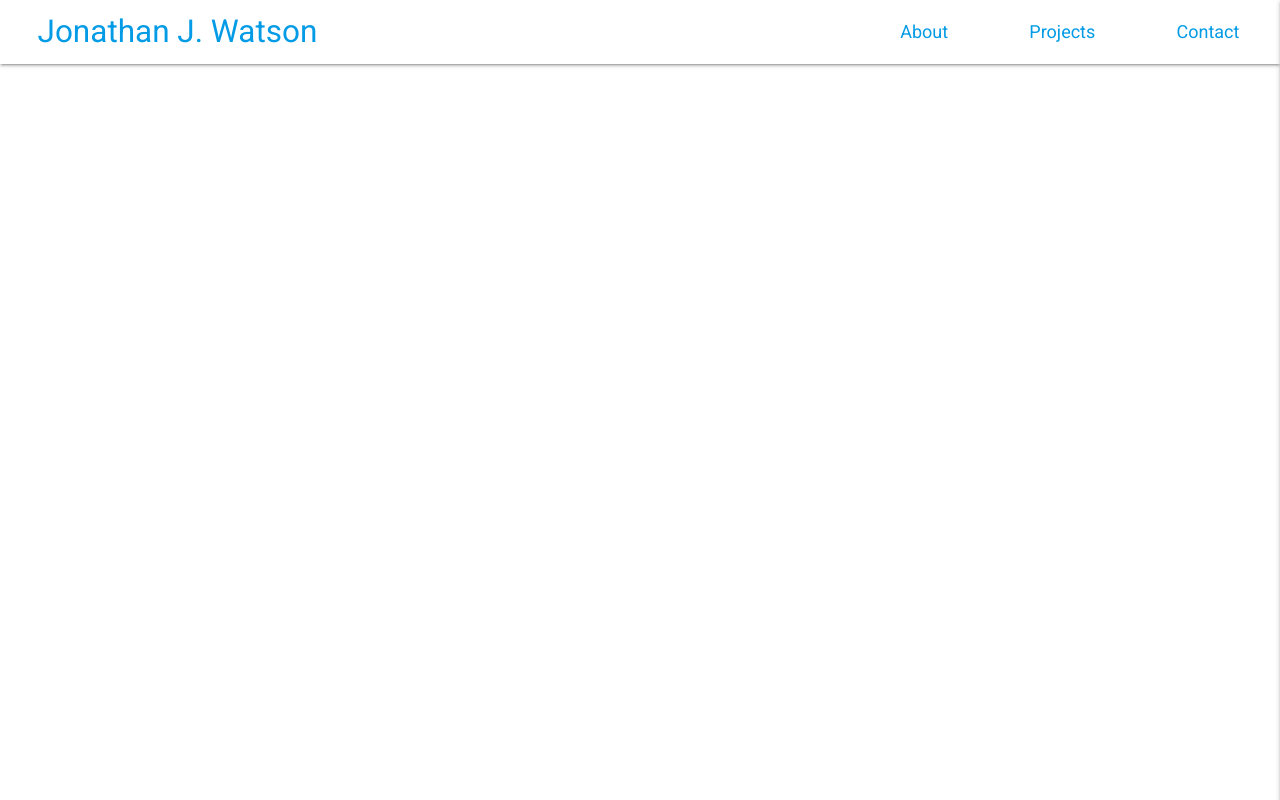
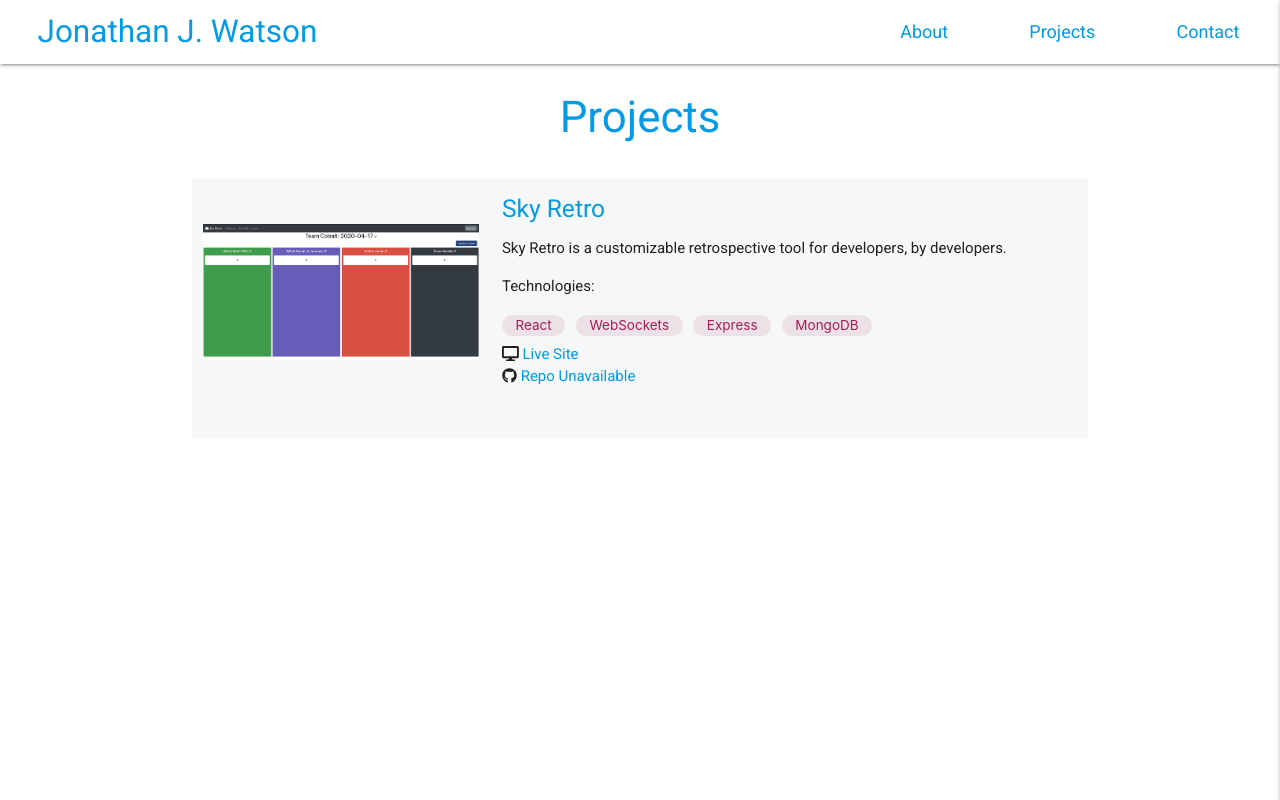
Before and after one commit to jonathanjwatson/jonathanjwatson2020, a React (Create React App) app in the folder client/: page /projects in a window 1280 px wide. Built offline with nearby package versions, Linux system fonts and the light colour scheme.

Commit message:
first project hard coded

```diff
--- a/client/package.json
+++ b/client/package.json
@@ -5,6 +5,8 @@
   "proxy": "http://localhost:3001",
   "dependencies": {
     "@fortawesome/fontawesome-svg-core": "^1.2.30",
+    "@fortawesome/free-brands-svg-icons": "^5.14.0",
+    "@fortawesome/free-regular-svg-icons": "^5.14.0",
     "@fortawesome/free-solid-svg-icons": "^5.14.0",
     "@fortawesome/react-fontawesome": "^0.1.11",
     "@testing-library/jest-dom": "^4.2.4",
--- a/client/src/App.js
+++ b/client/src/App.js
@@ -4,6 +4,7 @@ import { BrowserRouter as Router, Route } from "react-router-dom";
 import Home from "./containers/Home/Home";
 import About from "./containers/About/About";
 import NavBar from "./components/NavBar/NavBar";
+import Projects from "./containers/Projects/Projects";
 
 function App() {
   return (
@@ -11,6 +12,7 @@ function App() {
       <NavBar />
       <Route exact path="/" component={Home} />
       <Route exact path="/about" component={About} />
+      <Route exact path="/projects" component={Projects} />
     </Router>
   );
 }
--- a/client/src/containers/Home/Home.css
+++ b/client/src/containers/Home/Home.css
@@ -12,9 +12,6 @@
 }
 
 @media only screen and (max-width: 600px) {
-  /* #home-page h1 {
-    font-size: 4.5rem;
-  } */
   #home-page h3 {
     font-size: 2.5rem;
   }
--- /dev/null
+++ b/client/src/containers/Projects/Projects.css
@@ -0,0 +1,19 @@
+.single-project {
+  background-color: rgba(73, 103, 139, 0.05);
+  transition: 0.5s ease-in-out;
+  padding-bottom: 2em;
+}
+
+.single-project:hover {
+  background-color: rgba(73, 103, 139, 0.15);
+}
+
+.project-description button {
+  margin: 0.2em 0.8em 0.5em 0;
+  padding: 0.2em 1em;
+  font-size: 0.9em;
+  color: #a71d52;
+  border: 0 solid rgba(167, 29, 82, 0.2);
+  background-color: rgba(167, 29, 82, 0.1);
+  border-radius: 100px;
+}
--- /dev/null
+++ b/client/src/containers/Projects/Projects.jsx
@@ -0,0 +1,71 @@
+import React from "react";
+import "./Projects.css";
+import SkyRetro from "../../images/project-sky-retro.png";
+import { FontAwesomeIcon } from "@fortawesome/react-fontawesome";
+import { faDesktop } from "@fortawesome/free-solid-svg-icons";
+import { faGithub } from "@fortawesome/free-brands-svg-icons";
+
+const Projects = () => {
+  return (
+    <div id="about-page" className="valign-wrapper">
+      <div className="container">
+        <div className="row">
+          <div className="col s12">
+            <h3 className="center-align">Projects</h3>
+          </div>
+        </div>
+        <div className="row single-project">
+          <div className="col m4 project-image" style={{ marginTop: "3em" }}>
+            <a
+              href="http://nasaimages.surge.sh/"
+              target="_blank"
+              rel="noopener noreferrer"
+            >
+              <img src={SkyRetro} alt="Sky Retro" style={{ width: "100%" }} />
+            </a>
+          </div>
+          <div className="col m8 single-project-right">
+            <div className="project-title">
+              <h5>
+                <a
+                  href="https://www.skyretro.com"
+                  target="_blank"
+                  rel="noopener noreferrer"
+                >
+                  Sky Retro
+                </a>
+              </h5>
+            </div>
+            <div className="project-description">
+              <p>
+                Sky Retro is a customizable retrospective tool for developers,
+                by developers.
+              </p>
+              <p>Technologies:</p>
+              <button>React</button>
+              <button>WebSockets</button>
+              <button>Express</button>
+              <button>MongoDB</button>
+              <div className="project-links">
+                <div className="row">
+                  <div className="col s12">
+                    <FontAwesomeIcon icon={faDesktop} />
+                    <span> </span>
+                    <a href="https://www.skyretro.com">Live Site</a>
+                  </div>
+                  <div className="col s12">
+                    <FontAwesomeIcon icon={faGithub} />
+                    <span> </span>
+                    <a href="">Repo Unavailable</a>
+                  </div>
+                </div>
+              </div>
+            </div>
+          </div>
+        </div>
+      </div>
+    </div>
+  );
+};
+
+export default Projects;
```
Also changed, not shown: client/src/images/project-sky-retro.png (added), 1 other file (tests, documents, lock files or other folders).
